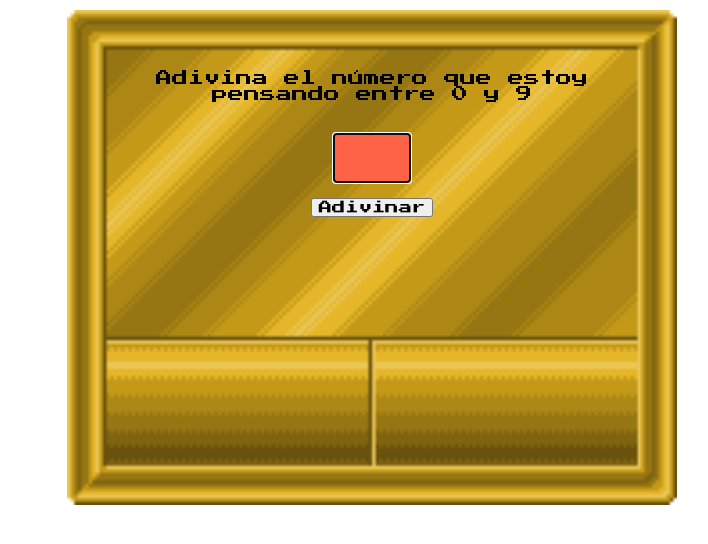
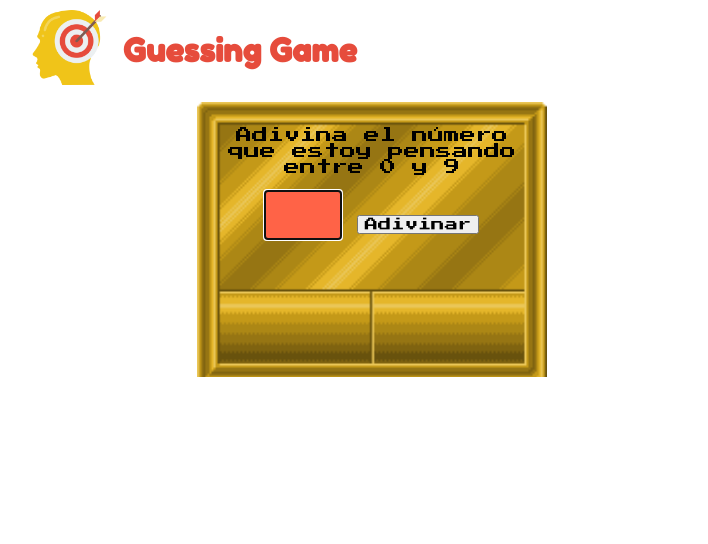
Before and after one commit to CodinGitHub/GuessingGame, a plain HTML site: page index.html in a window 1280 px wide. Shown: the whole page, without its empty margins (268-976 px from the left). Drawn offline with Linux system fonts and the light colour scheme.

Commit message:
texto dentro de la caja

```diff
--- a/index.html
+++ b/index.html
@@ -8,14 +8,32 @@
   <title>Guessing Game</title>
 </head>
 <body>
+
   <div class="main_container">
-    <p class="task">Adivina el número que estoy pensando entre 0 y 9</p><br>
-    <div class="inputs">
-      <input id="input" type="text" autofocus> <br><br>
-      <button class = "boton"  > Adivinar</button><br><br>
+    <header>
+      <img src="resources/target.png" alt="" width="75px">
+      <h1>Guessing Game</h1>
+    </header>
+
+    <div class="box_container">
+      <section class="section_main">
+        <p class="task">Adivina el número que estoy pensando entre 0 y 9</p><br>
+        <div class="inputs">
+          <input id="input" type="text" autofocus>
+          <button class = "boton"  > Adivinar</button><br><br>
+        </div>
+      </section>
+
+      <section class="section_one">
+        <p id="output1"></p>
+      </section>
+
+      <section class="section_two">
+        <p id="output2"></p>
+      </section>
     </div>
-    <p id="output"></p>
   </div>
+
   <script src="main.js"></script>
 </body>
 </html>
--- a/main.js
+++ b/main.js
@@ -45,9 +45,11 @@ function playGame(){
 
   if (playerGuess < mysteryNumber){
     if(playerGuess == (mysteryNumber -1 )){
-      output.innerHTML = "¿" + playerGuess + "? " + "Casi, estás muy cerca ;) <br>intenta de nuevo...<br><br>" + gameState;
+      output1.innerHTML = "¿" + playerGuess + "? " + "Casi, estás muy cerca ;)";
+      output2.innerHTML = gameState;
     }else{
-      output.innerHTML = "¿" + playerGuess + "? " + "Muy BAJO :( <br>intenta de nuevo...<br><br>" + gameState;
+      output1.innerHTML = "¿" + playerGuess + "? " + "Muy BAJO :(";
+      output2.innerHTML = gameState;
     }
     // Check for the end of the game
     if(guessesRemaining < 1){
@@ -56,9 +58,11 @@ function playGame(){
   }
   else if(playerGuess > mysteryNumber){
     if(playerGuess == (mysteryNumber + 1)){
-      output.innerHTML = "¿" + playerGuess + "? " + "Casi, estás muy cerca ;) <br>intenta de nuevo...<br><br>" + gameState;
+      output1.innerHTML = "¿" + playerGuess + "? " + "Casi, estás muy cerca ;)";
+      output2.innerHTML = gameState;
     }else{
-      output.innerHTML = "¿" + playerGuess + "? " + "Muy ALTO :( <br> intenta de nuevo...<br><br>" + gameState;
+      output1.innerHTML = "¿" + playerGuess + "? " + "Muy ALTO :(";
+      output2.innerHTML = gameState;
     }
     // Check for the end of the game
     if(guessesRemaining < 1){
@@ -74,9 +78,11 @@ function playGame(){
 
 function endGame(){
   if(gameWon){
-    output.innerHTML = "Genial acertaste... es " + mysteryNumber + "!<br><br>" + "Sólo te tomó " + guessesMade + " intentos.";
+    output1.innerHTML = "Genial acertaste! es " + mysteryNumber;
+    output2.innerHTML = "Sólo te tomó " + guessesMade + " intentos.";
   }else{
-    output.innerHTML = "Lo siento :( se acabaron los intentos.<br><br>" + "El número es: " + mysteryNumber + "." ;
+    output1.innerHTML = "Lo siento :( se acabaron los intentos.";
+    output2.innerHTML = "El número es: " + mysteryNumber + ".";
   }
   // Disable de button
   button.removeEventListener("Click", clickHandler, false);
--- a/styles.css
+++ b/styles.css
@@ -1,25 +1,51 @@
-@import url('https://fonts.googleapis.com/css2?family=Press+Start+2P&display=swap');
+@import url('https://fonts.googleapis.com/css2?family=Fredoka+One&family=Press+Start+2P&display=swap');
 body{
   font-family: 'Press Start 2P', cursive;
-
+  margin: 0;
+  padding: 0;
 }
 h1{
+  display: inline-block;
+  color: #e64c3c;
+  font-family: 'Fredoka One', cursive;
+  vertical-align:top;
+  /*
   border: 3px solid;
   width: 320px;
   padding: 10px;
   text-align: center;
   margin: 25vh auto;
   box-shadow: 5px 5px black;
+  */
 }
 .main_container{
-  max-width: 610px;
-  height: 495px;
+  margin: 0 auto;
+  max-width: 700px;
+}
+.box_container{
+  width: 350px;
+  height: 275px;
   margin: 10px auto;
-  padding: 20px;
   box-sizing: border-box;
   text-align: center;
   background: url(resources/Menu.png);
+  background-repeat: no-repeat;
   background-size: 100%;
+  /* border: 2px solid black; */
+  display: grid;
+  grid-template-columns: 1fr 1fr;
+}
+.section_main{
+  /* border: 2px solid red; */
+  grid-column: 1/3;
+}
+.section_one{
+  /* border: 2px solid green; */
+  font-size: 0.8em;
+}
+.section_two{
+  /* border: 2px solid blue; */
+  font-size: 0.8em;
 }
 #input{
   border: transparent;
@@ -38,5 +64,8 @@ h1{
 }
 .task{
   text-align: center;
-  margin-top: 40px;
+  margin: 25px 20px 0;
 }
+header{
+  margin: 10px;
+}
```
Also changed, not shown: resources/down-arrow.png (added), resources/ruler.png (added), resources/target.png (added).
